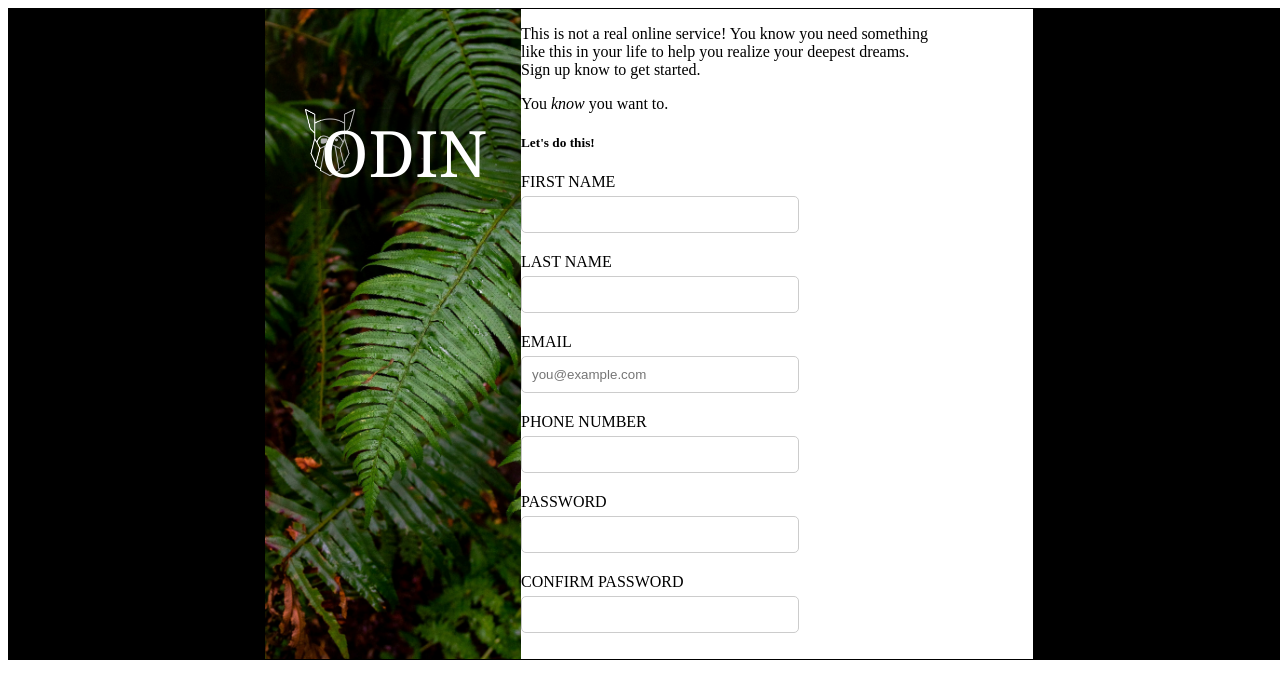
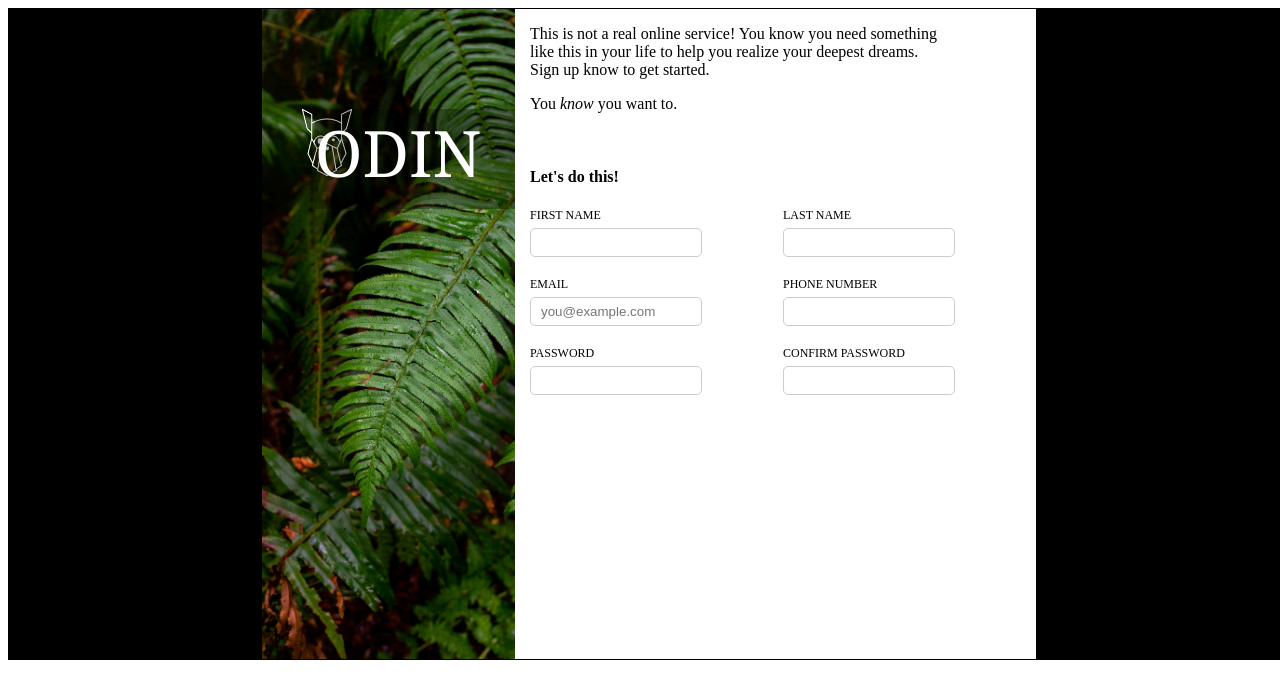
Before and after one commit to Yared1970/form_assignment, a plain HTML site: page index.html in a window 1280 px wide. Drawn offline with Linux system fonts and the light colour scheme.

Commit message:
Edit index.html and styles.css to place form elements in appropraite positions

```diff
--- a/index.html
+++ b/index.html
@@ -18,12 +18,18 @@
                 <p>This is not a real online service! You know you need something<br>
                 like this in your life to help you realize your deepest dreams.<br>
                 Sign up know to get started.</p>
-                <p>You <i>know</i> you want to.</p>
+                <p>You <i>know</i> you want to.</p><br>
+
+                <h4>Let's do this!</h4>
             </div>
             <div class="middle-part">
-                <h5>Let's do this!</h5>
+
                 <form action="#" method="post">
-                    <div id="row">
+
+
+                <div class="rows">
+
+
                     <div class="form">
                         <label for="first-name">FIRST NAME</label>
                         <input type="text" id="first-name" name="first-name">
@@ -32,9 +38,12 @@
                         <label for="last-name">LAST NAME</label>
                         <input type="text" id="last-name" name="last-name">
                     </div>
+
                     </div>
 
-                    <div id="row">
+                    <div class="rows">
+
+
                     <div class="form">
                         <label for="email">EMAIL</label>
                         <input type="email" id="email" name="email" placeholder="you@example.com">
@@ -43,9 +52,11 @@
                         <label for="number">PHONE NUMBER</label>
                         <input type="number" id="number" name="number">
                     </div>
+
                     </div>
 
-                    <div id="row">
+
+                    <div class="rows">
                     <div class="form">
                         <label for="password">PASSWORD</label>
                         <input type="password" id="password" name="password">
@@ -55,6 +66,8 @@
                         <input type="password" id="password-conffirm" name="password-confirm">
                     </div>
                     </div>
+
+
                 </form>
             </div>
             <div class="bottom-part"></div>
--- a/styles.css
+++ b/styles.css
@@ -68,39 +68,46 @@
     background-color: white;
     border-style: thin;
     align-items: center;
+    margin-left: 15px;
 
 }
 
+.rows {
+    display: flex;
+    height: 33%;
+    background-color: white;
+}
+
+
+
+
+
+
 .form {
     margin-bottom: 20px;
+    width: 50%;
 }
 
 .form label {
     display: block;
     margin-bottom: 5px;
+    font-size: 0.75em;
 }
 
 .form input[type="text"],
 .form input[type="email"],
 .form input[type="number"],
 .form input[type="password"] {
-    width: 50%;
+    width: 150px;
+    height: 7px;
     padding: 10px;
     border: 1px solid #ccc;
     border-radius: 5px;
+    display: inline-block;
+    margin-right: 10px;
 }
 
 
-.row {
-    display: flex;
-    justify-content: space-between;
-    margin-bottom: 20px;
-}
-
-.row label {
-    width: 45%;
-
-}
 
 .right {
     width: 20%;
@@ -112,38 +119,3 @@
 
 
 }
-/*
-label {
-
-    display: block;
-    margin-bottom: 5px;
-    border-radius: 5px;
-}
-
-*/
-
-/*
-.top-left {
-    float: left;
-}
-
-.top-right {
-    float: right;
-}
-
-.middle-left {
-    float: left;
-}
-
-.middle-right {
-    float: right;
-}
-
-.bottom-left {
-    float: left;
-}
-
-.bottom-right {
-    float: right;
-}
-*/
```
Also changed, not shown: style.css (+28 -0 lines), 1 other file.
